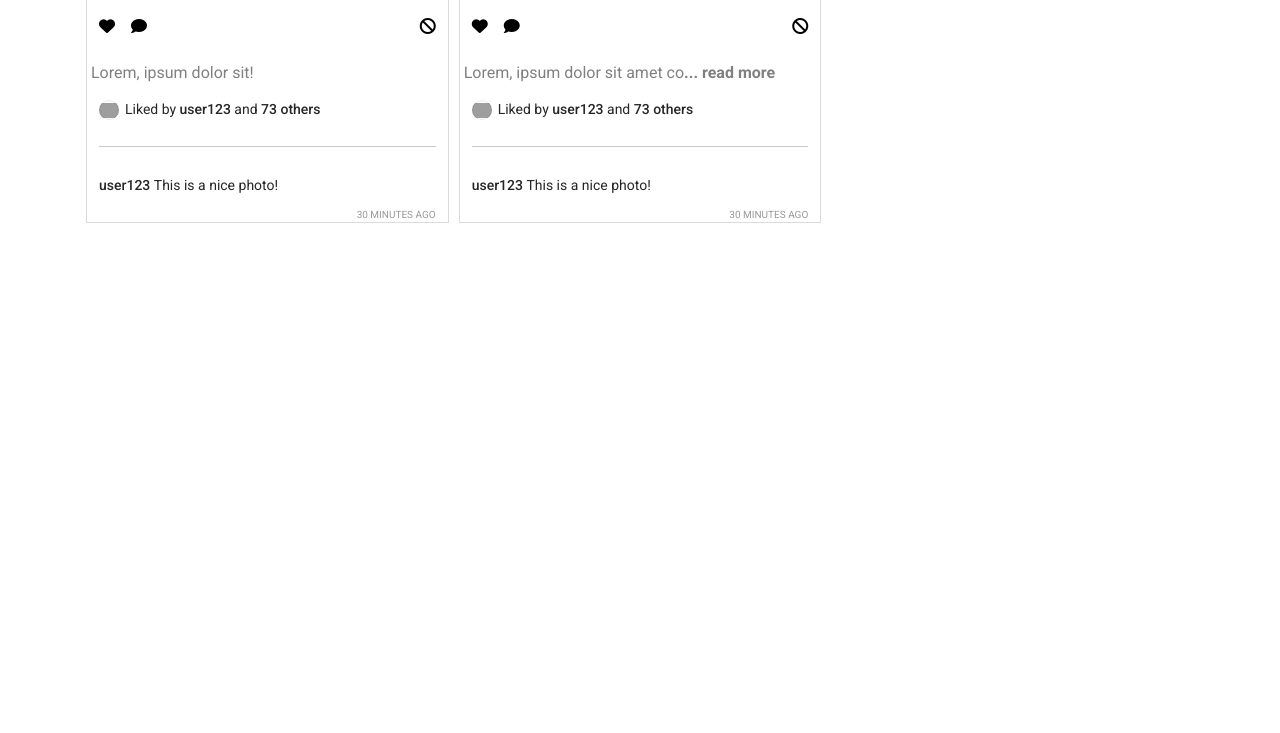
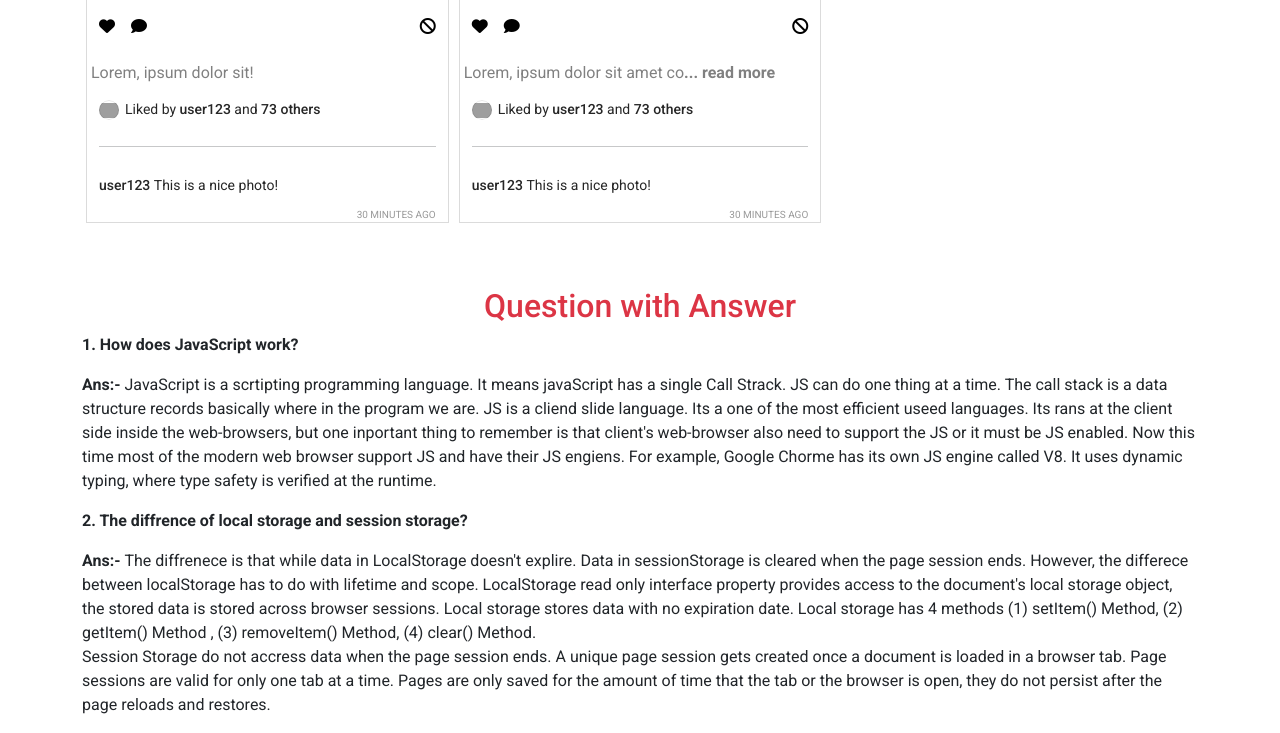
Before and after one commit to rukon351/insta-sohor, a plain HTML site: page index.html in a window 1280 px wide. Shown: the part 1261-1994 px from the top of the page. Before the commit the page ends 1500 px from the top, so only its background shows below. Drawn offline with nearby package versions, Linux system fonts and the light colour scheme; grey boxes are pictures that could not be loaded.

Commit message:
added question & answer

```diff
--- a/index.html
+++ b/index.html
@@ -57,6 +57,36 @@
             <h1>Reported posts</h1>
         </div>
     </main>
+    <section class="container">
+        <h2 class="mt-5 text-center text-danger">Question with Answer</h2>
+        <div>
+            <p><strong>1. How does JavaScript work?</strong></p>
+            <p><strong>Ans:- </strong>JavaScript is a scrtipting programming language. It means javaScript has a single
+                Call Strack. JS can do one thing at a time. The call stack is a data structure records
+                basically where in the program we are. JS is a cliend slide language. Its a one of the most efficient
+                useed languages. Its rans at the client side inside the web-browsers,
+                but one inportant thing to remember is that client's web-browser also need to support the JS or it must
+                be JS enabled. Now this time most of the modern web browser
+                support JS and have their JS engiens. For example, Google Chorme has its own JS engine called V8. It
+                uses dynamic typing, where type safety is verified at the runtime.</p>
+
+            <p><strong>2. The diffrence of local storage and session storage?</strong></p>
+            <p><strong>Ans:- </strong>The diffrenece is that while data in LocalStorage doesn't explire. Data in
+                sessionStorage is cleared when the page session ends. However, the differece between
+                localStorage has to do with lifetime and scope. LocalStorage read only interface property provides
+                access to the document's local storage object, the stored data is
+                stored across browser sessions. Local storage stores data with no expiration date. Local storage has 4
+                methods (1) setItem() Method, (2) getItem() Method , (3) removeItem() Method,
+                (4) clear() Method. <br>
+
+                Session Storage do not accress data when the page session ends. A unique page session gets created once
+                a
+                document is loaded in a browser tab.
+                Page sessions are valid for only one tab at a time. Pages are only saved for the amount of time that the
+                tab or the browser is open,
+                they do not persist after the page reloads and restores.</p>
+        </div>
+    </section>
     <footer></footer>
 
     <!-- add javascript  file  -->
```
